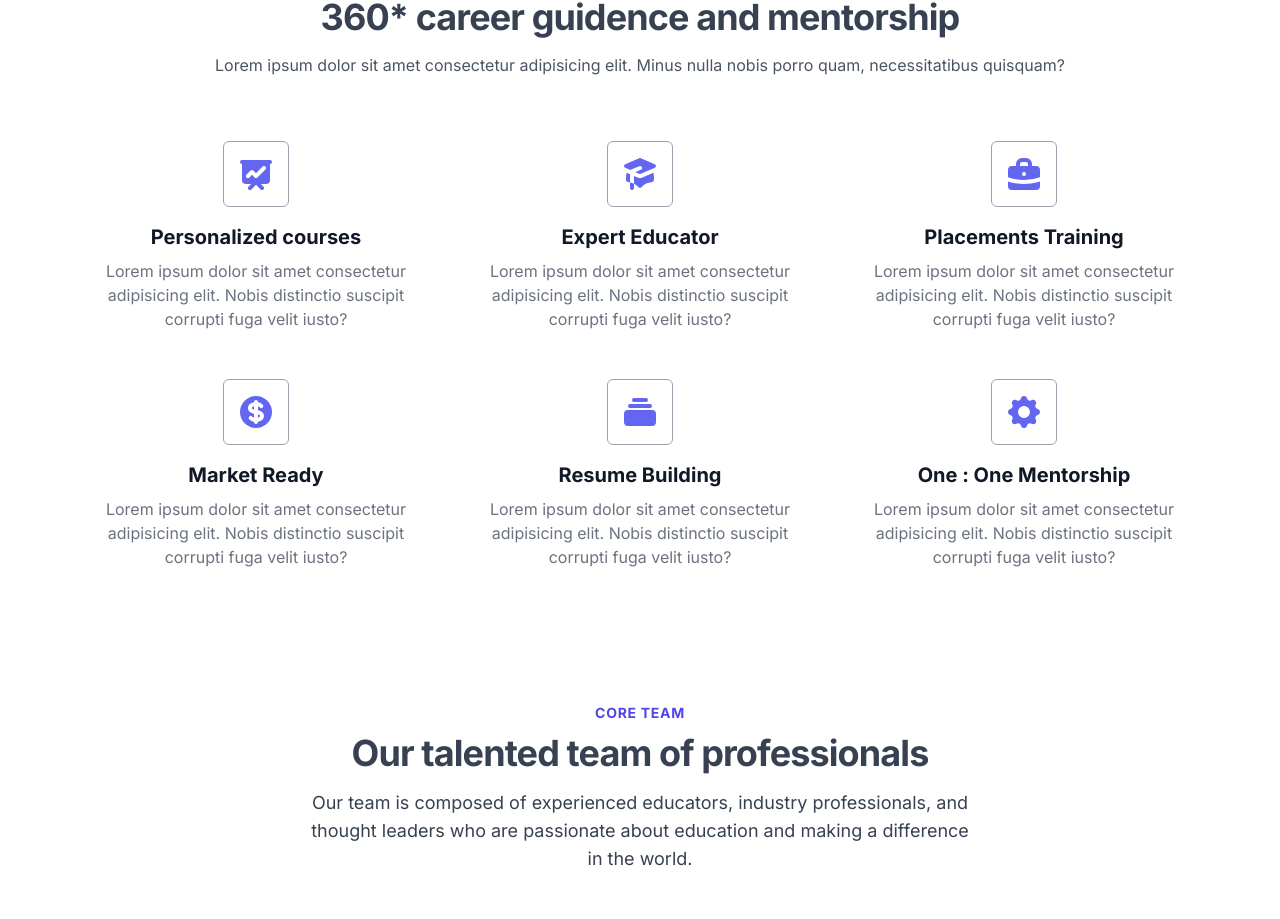
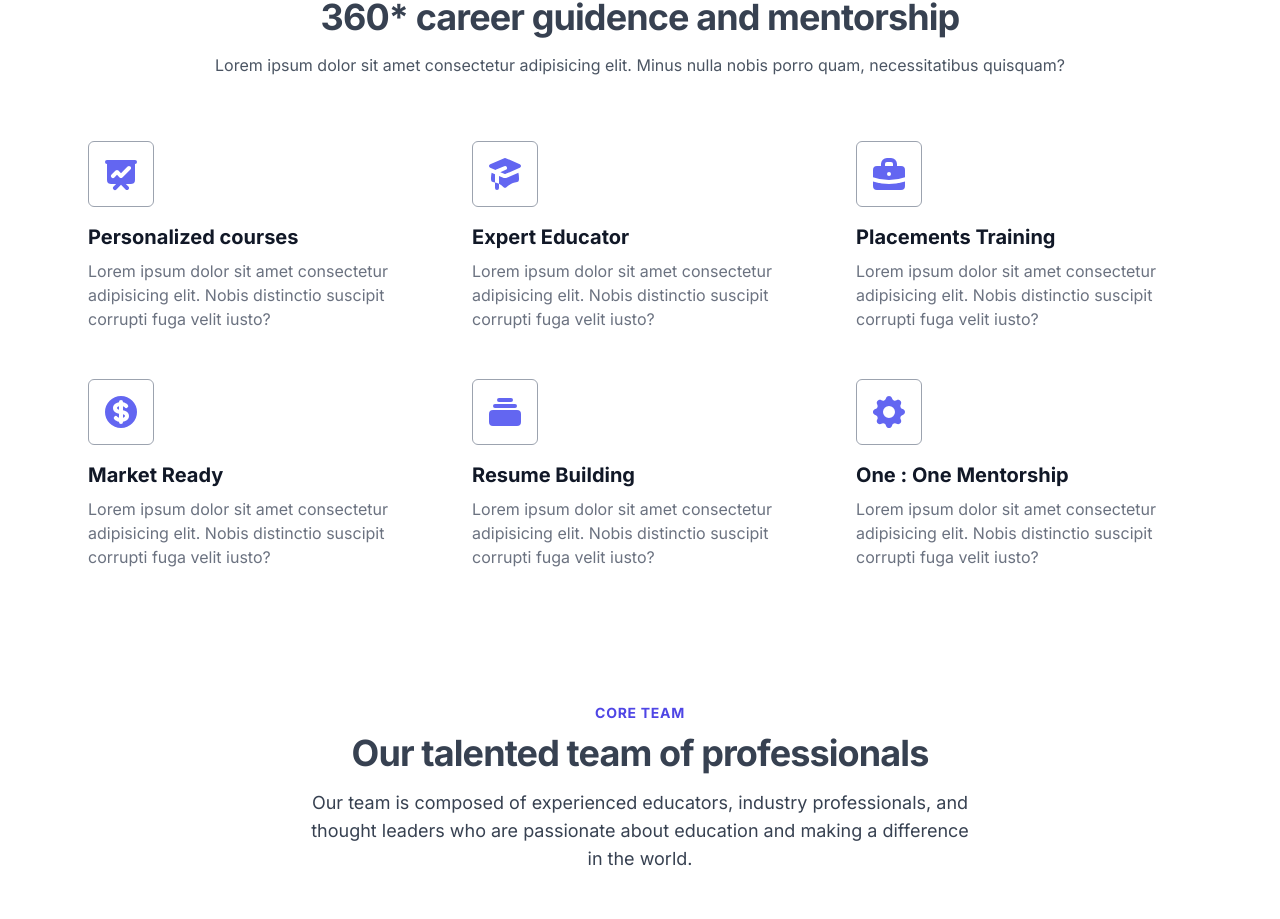
Before and after one commit to abhijeetrayy/snsthinkhub, a Next.js app: page /home in a window 1280 px wide. Shown: the part 1596-2515 px from the top of the page. Built offline with nearby package versions, Linux system fonts and the light colour scheme; no server answers.

Commit message:
feature align to left

```diff
--- a/src/components/features.jsx
+++ b/src/components/features.jsx
@@ -3,7 +3,7 @@ const Statistic = () => {
     <div className="px-2 py-3 w-full flex justify-center ">
       <section className="bg-white max-w-6xl">
         <div className="py-8 px-4 mx-auto sm:py- lg:px-6">
-          <div className="w-full flex flex-col md:items-center md:text-center mb-8 lg:mb-16">
+          <div className="w-full flex flex-col  md:items-center md:text-center  mb-8 lg:mb-16">
             <div className="max-w-6xl">
               <h2 className="mb-4 text-2xl md:text-4xl tracking-tight font-extrabold text-gray-700 ">
                 360* career guidence and mentorship
@@ -14,9 +14,9 @@ const Statistic = () => {
               </p>
             </div>
           </div>
-          <div className="w-fit space-y-8 md:grid md:grid-cols-2 lg:grid-cols-3 md:gap-12 md:space-y-0 justify-center items-center">
-            <div className="flex flex-col md:items-center md:text-center">
-              <div className="flex justify-center items-center mb-4  rounded-md bg-primary-100 w-fit border border-gray-400 ">
+          <div className=" space-y-8 md:grid md:grid-cols-2 lg:grid-cols-3 md:gap-12 md:space-y-0 justify-center items-center">
+            <div className="flex flex-col  ">
+              <div className="flex mb-4 w-fit rounded-md bg-primary-100 border border-gray-400   ">
                 <svg
                   className="w-10 h-10 text-indigo-500 m-3 "
                   fill="currentColor"
@@ -38,8 +38,8 @@ const Statistic = () => {
                 distinctio suscipit corrupti fuga velit iusto?
               </h4>
             </div>
-            <div className="flex flex-col md:text-center md:items-center">
-              <div className="flex justify-center items-center mb-4  rounded-md bg-primary-100 w-fit border border-gray-400 ">
+            <div className="flex flex-col    ">
+              <div className="w-fit flex  mb-4  rounded-md bg-primary-100 border border-gray-400  ">
                 <svg
                   className="w-10 h-10 text-indigo-500 m-3 "
                   fill="currentColor"
@@ -57,8 +57,8 @@ const Statistic = () => {
                 distinctio suscipit corrupti fuga velit iusto?
               </p>
             </div>
-            <div className="flex flex-col md:text-center md:items-center">
-              <div className="flex justify-center items-center mb-4 wmdh-10 rounded-md bg-primary-100 w-fit border border-gray-400 ">
+            <div className="flex flex-col    ">
+              <div className=" mb-4 w-fit rounded-md bg-primary-100 border border-gray-400   ">
                 <svg
                   className="w-10 h-10 text-indigo-500 m-3 "
                   fill="currentColor"
@@ -81,8 +81,8 @@ const Statistic = () => {
                 distinctio suscipit corrupti fuga velit iusto?
               </p>
             </div>
-            <div className="flex flex-col md:text-center md:items-center">
-              <div className="flex justify-center items-center mb-4 wmdh-10 rounded-md bg-primary-100 w-fit border border-gray-400 ">
+            <div className="flex flex-col    ">
+              <div className=" mb-4 w-fit rounded-md bg-primary-100 border border-gray-400   ">
                 <svg
                   className="w-10 h-10 text-indigo-500 m-3 "
                   fill="currentColor"
@@ -105,8 +105,8 @@ const Statistic = () => {
                 distinctio suscipit corrupti fuga velit iusto?
               </p>
             </div>
-            <div className="flex flex-col md:text-center md:items-center">
-              <div className="flex justify-center items-center mb-4 wmdh-10 rounded-md bg-primary-100 w-fit border border-gray-400 ">
+            <div className="flex flex-col    ">
+              <div className=" mb-4 w-fit rounded-md bg-primary-100 border border-gray-400   ">
                 <svg
                   className="w-10 h-10 text-indigo-500 m-3 "
                   fill="currentColor"
@@ -124,8 +124,8 @@ const Statistic = () => {
                 distinctio suscipit corrupti fuga velit iusto?
               </p>
             </div>
-            <div className="flex flex-col md:text-center md:items-center">
-              <div className="flex justify-center items-center mb-4 wmdh-10 rounded-md bg-primary-100 w-fit border border-gray-400 ">
+            <div className="flex flex-col    ">
+              <div className=" mb-4 w-fit rounded-md bg-primary-100 border border-gray-400   ">
                 <svg
                   className="w-10 h-10 text-indigo-500 m-3 "
                   fill="currentColor"
```
